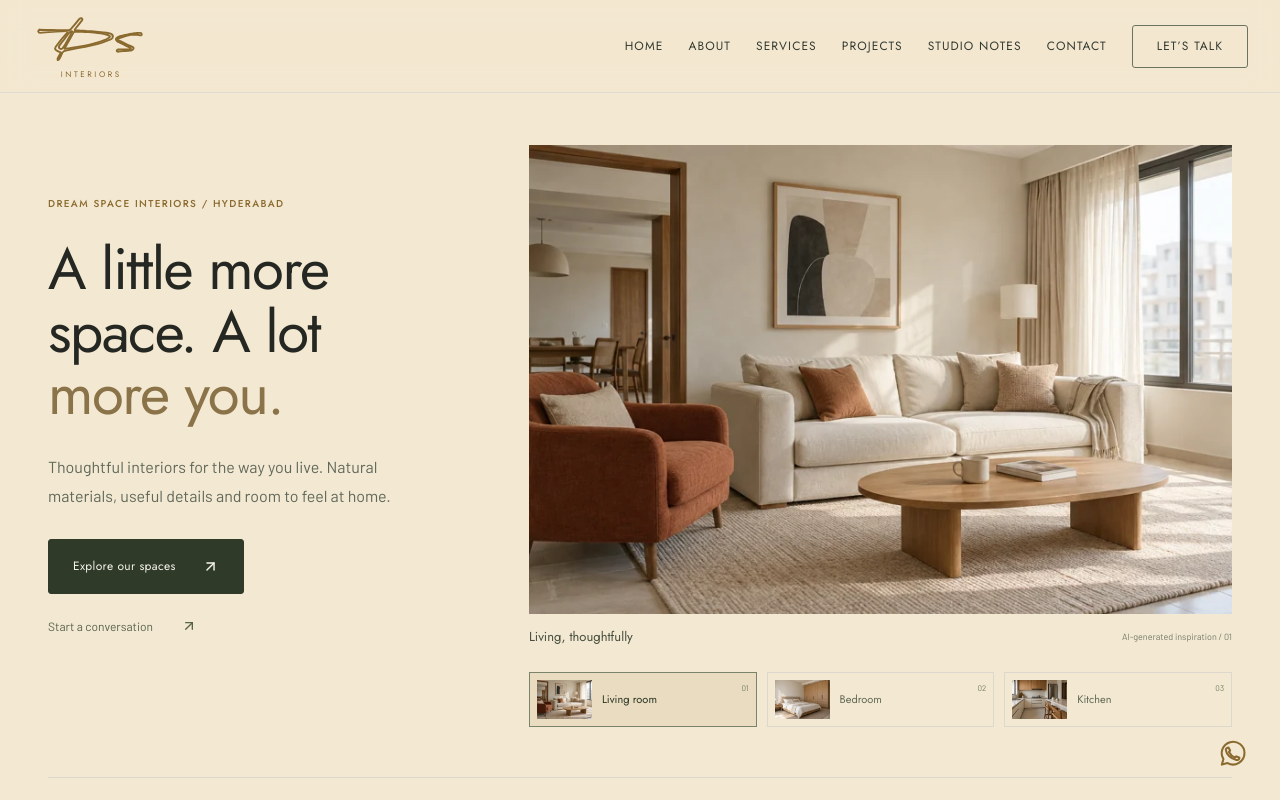
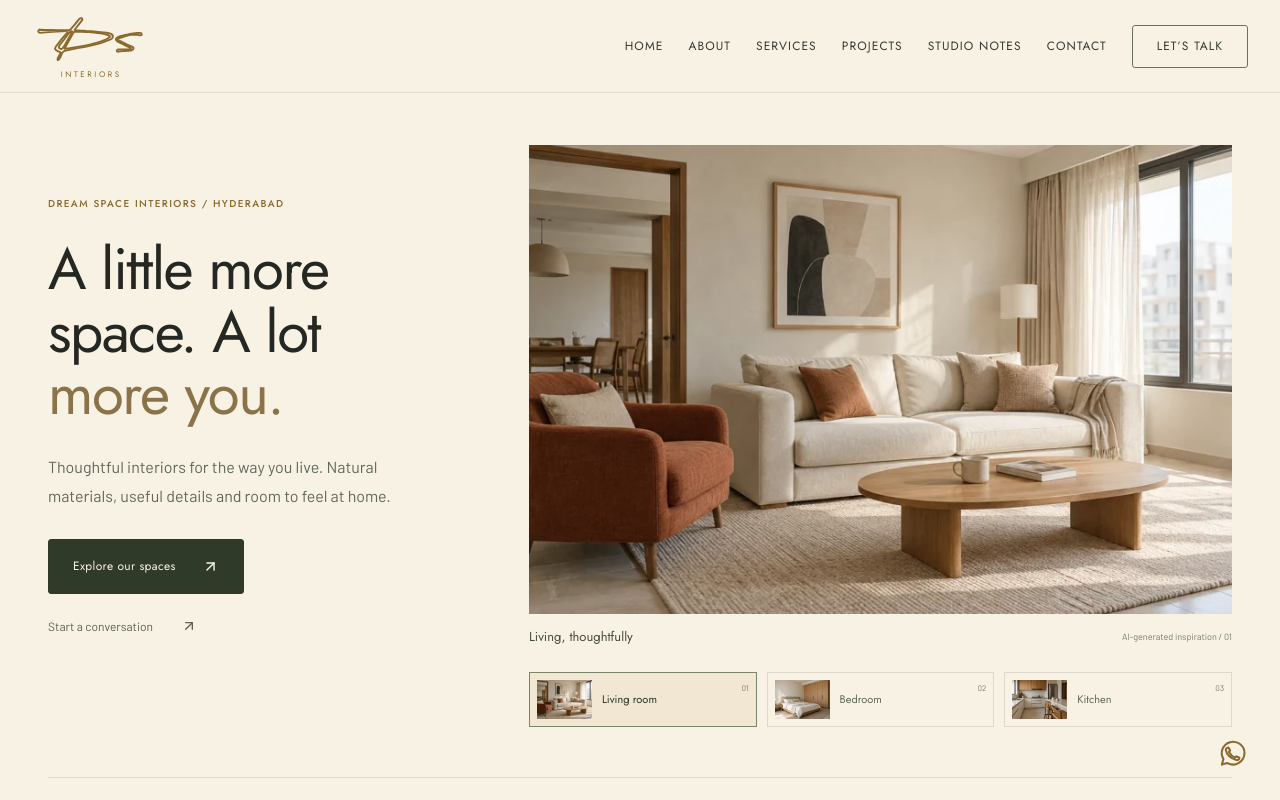
Before and after one commit to SairaammBharadwaj/demo-interior-website-1, a React (Vite) app: page / in a window 1280 px wide. Shown: the top 800 px of the page. Built offline with nearby package versions, Linux system fonts and the light colour scheme.

Commit message:
Lighten cream palette across site and opening animation

```diff
--- a/index.html
+++ b/index.html
@@ -11,7 +11,7 @@
       name="description"
       content="A bold creative studio landing page focused on stronger positioning, sharper design, and higher-converting digital experiences."
     /> -->
-    <meta name="theme-color" content="#f3e8d1" />
+    <meta name="theme-color" content="#f8f2e5" />
     <link rel="preload" href="/assets/fonts/jost-400.ttf" as="font" type="font/ttf" crossorigin>
     <link rel="preload" href="/assets/fonts/barlow-400.ttf" as="font" type="font/ttf" crossorigin>
   </head>
--- a/src/brand.css
+++ b/src/brand.css
@@ -1,10 +1,10 @@
 /* The CAD monogram stays identical from its opening reveal to its final header position. */
-html{scrollbar-gutter:auto;background:#f3e8d1;scrollbar-width:thin;scrollbar-color:#9a8966 #f3e8d1}
+html{scrollbar-gutter:auto;background:#f8f2e5;scrollbar-width:thin;scrollbar-color:#9a8966 #f8f2e5}
 html::-webkit-scrollbar{width:8px}
-html::-webkit-scrollbar-track{background:#f3e8d1}
-html::-webkit-scrollbar-thumb{background:#9a8966;border:2px solid #f3e8d1;border-radius:8px}
+html::-webkit-scrollbar-track{background:#f8f2e5}
+html::-webkit-scrollbar-thumb{background:#9a8966;border:2px solid #f8f2e5;border-radius:8px}
 .brand-intro{position:fixed;inset:0;z-index:100;display:grid;place-items:center;overflow:hidden;pointer-events:none}
-.intro-backdrop{position:absolute;inset:0;background:radial-gradient(ellipse at 50% 42%,#f9f0dc 0%,#f1e5cc 48%,#e6d5b4 100%);pointer-events:auto}
+.intro-backdrop{position:absolute;inset:0;background:radial-gradient(ellipse at 50% 42%,#fcf7ed 0%,#f7efdf 48%,#f1e6d2 100%);pointer-events:auto}
 .intro-backdrop::before{content:"";position:absolute;inset:clamp(18px,3vw,44px);border:1px solid #9a7b3629;pointer-events:none}
 .intro-glow{position:absolute;width:min(75vw,600px);aspect-ratio:1;border-radius:50%;background:radial-gradient(circle,#bc94501c,transparent 68%);pointer-events:none}
 .intro-stage{position:relative;display:grid;place-items:center;width:100%;height:220px}
--- a/src/index.css
+++ b/src/index.css
@@ -4,7 +4,7 @@
 
 @layer base {
   html { scroll-behavior:smooth; scroll-padding-top:100px; }
-  body { margin:0; min-width:280px; font-family:'Barlow',Arial,sans-serif; font-weight:400; font-size:15px; line-height:1.8; color:#242522; background:#f3e8d1; -webkit-font-smoothing:antialiased; }
+  body { margin:0; min-width:280px; font-family:'Barlow',Arial,sans-serif; font-weight:400; font-size:15px; line-height:1.8; color:#242522; background:#f8f2e5; -webkit-font-smoothing:antialiased; }
   h1,h2,h3,h4,h5,h6 { font-weight:300; letter-spacing:-.035em; }
   p { letter-spacing:0; }
   button,input,select,textarea { font:inherit; }
--- a/src/refinements.css
+++ b/src/refinements.css
@@ -7,7 +7,7 @@ body{font-family:var(--studio-body);font-size:16px;line-height:1.75}
 .studio-kicker{font-size:11px;letter-spacing:.16em;font-weight:500}
 .studio-button{font-size:12px;letter-spacing:.03em;font-weight:400}
 .studio-text-link{font-size:13px}
-.site-nav{background:#f3e8d1f5!important;border-bottom:1px solid #dedbd1;backdrop-filter:blur(14px)}
+.site-nav{background:#f8f2e5f5!important;border-bottom:1px solid #dedbd1;backdrop-filter:blur(14px)}
 .site-nav .desktop-links>a{color:#353a30!important;font-family:var(--studio-heading);font-size:12px;letter-spacing:.09em}
 .site-nav .desktop-links>a:last-child{border-color:#6b725f;color:#353a30!important}
 .site-nav .desktop-links>a:last-child:hover{background:#283222;color:#f8f6f1!important}
@@ -37,7 +37,7 @@ html.intro-playing .site-nav .nav-logo{color:#8a6a2e!important}
 .editorial-photo-caption small{font:400 9px/1.5 var(--studio-body);color:#747c69;text-align:right}
 .editorial-scene-selector{display:grid;grid-template-columns:repeat(3,minmax(0,1fr));gap:10px;margin-top:13px}
 .editorial-scene-selector button{display:flex;align-items:center;gap:10px;min-width:0;text-align:left;border:1px solid #dcd8ce;padding:7px;background:none;color:#606956;cursor:pointer;transition:border-color .25s,background .25s}
-.editorial-scene-selector button[aria-pressed=true]{background:#e9dcc0;border-color:#7a846b;color:#283322}
+.editorial-scene-selector button[aria-pressed=true]{background:#f1e7d3;border-color:#7a846b;color:#283322}
 .editorial-scene-selector button>img{width:55px;height:39px;object-fit:cover;flex-shrink:0}
 .editorial-scene-selector button>span{font:400 11px/1.4 var(--studio-heading)}
 .editorial-scene-selector button>small{font:400 8px/1 var(--studio-body);margin-left:auto;align-self:flex-start;padding-top:4px;color:#737d66}
@@ -46,7 +46,7 @@ html.intro-playing .site-nav .nav-logo{color:#8a6a2e!important}
 .editorial-hero-bottom>span{display:flex;align-items:center;gap:15px}
 .editorial-hero-bottom i{display:block;height:3px;width:3px;border-radius:50%;background:#a6ac9c}
 .studio-project-meta small{font-size:10px;letter-spacing:.12em}.studio-project-meta strong{font-size:24px}.studio-project-toolbar>span{font-size:11px}
-.studio-project-photo-count{position:absolute;left:13px;bottom:13px;padding:7px 10px;background:#f3e8d1ed;color:#3e4c32;font:400 10px/1.3 var(--studio-heading);border-radius:2px;backdrop-filter:blur(8px)}
+.studio-project-photo-count{position:absolute;left:13px;bottom:13px;padding:7px 10px;background:#f8f2e5ed;color:#3e4c32;font:400 10px/1.3 var(--studio-heading);border-radius:2px;backdrop-filter:blur(8px)}
 .studio-gallery-thumbnails{display:flex;justify-content:center;gap:10px;padding:17px 20px 0}
 .studio-gallery-thumbnails button{padding:3px;border:1px solid #667157;background:#1a1d19;cursor:pointer;opacity:.65;transition:opacity .2s,border-color .2s}
 .studio-gallery-thumbnails button[aria-pressed=true]{opacity:1;border-color:#e1c993}.studio-gallery-thumbnails img{width:77px;height:51px;object-fit:cover;display:block}
```
Also changed, not shown: src/studio.css.
